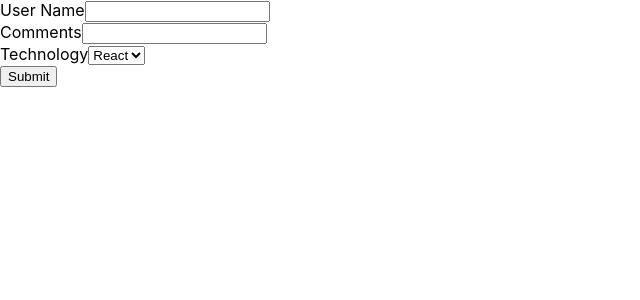
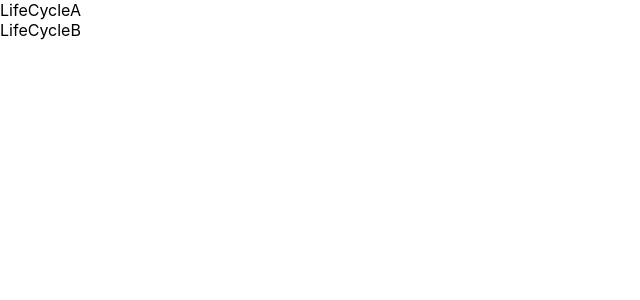
Before and after one commit to prabhagar/ReactProject, a React (Create React App) app: page / in a window 1280 px wide. Shown: the top 300 px of the page, without its empty margins (0-640 px from the left). Built offline with nearby package versions, Linux system fonts and the light colour scheme.

Commit message:
Component mounting lifecycle methods

```diff
--- a/src/App.js
+++ b/src/App.js
@@ -17,11 +17,13 @@
 import './appStyles.css';
 import styles from './appStyles.module.css';
 import Form from './Components/Form';
+import LifeCycleA from './Components/LifeCycleA';
 
 class App extends Component {
   render() {
     return (
-     <Form/>
+    //  <Form/>
+    <LifeCycleA/>
     );
   }
 }
--- /dev/null
+++ b/src/Components/LifeCycleA.js
@@ -0,0 +1,35 @@
+import React, { Component } from 'react'
+import LifeCycleB from './LifeCycleB';
+
+class LifeCycleA extends Component {
+
+    constructor(props) {
+      super(props)
+
+      this.state = {
+         name: 'Prabhagar'
+      }
+      console.log('LifeCycleA Constructor')
+    }
+
+    static getDerivedStateFromProps(props, state){
+        console.log('LifeCycleA getDerivedStateFromProps')
+        return null
+    }
+
+    componentDidMount () {
+        console.log('LifeCycleA ComponentDidMount')
+    }
+
+  render() {
+    console.log('LifeCycleA render method')
+    return (
+      <div>
+        <div>LifeCycleA</div>
+        <LifeCycleB />
+      </div>
+    )
+  }
+}
+
+export default LifeCycleA
--- /dev/null
+++ b/src/Components/LifeCycleB.js
@@ -0,0 +1,33 @@
+import React, { Component } from 'react'
+
+class LifeCycleB extends Component {
+
+    constructor(props) {
+      super(props)
+
+      this.state = {
+         name: 'Prabhagar'
+      }
+      console.log('LifeCycleB Constructor')
+    }
+
+    static getDerivedStateFromProps(props, state){
+        console.log('LifeCycleB getDerivedStateFromProps')
+        return null
+    }
+
+    componentDidMount () {
+        console.log('LifeCycleB ComponentDidMount')
+    }
+
+  render() {
+    console.log('LifeCycleB render method')
+    return (
+      <div>
+        LifeCycleB
+      </div>
+    )
+  }
+}
+
+export default LifeCycleB
```
